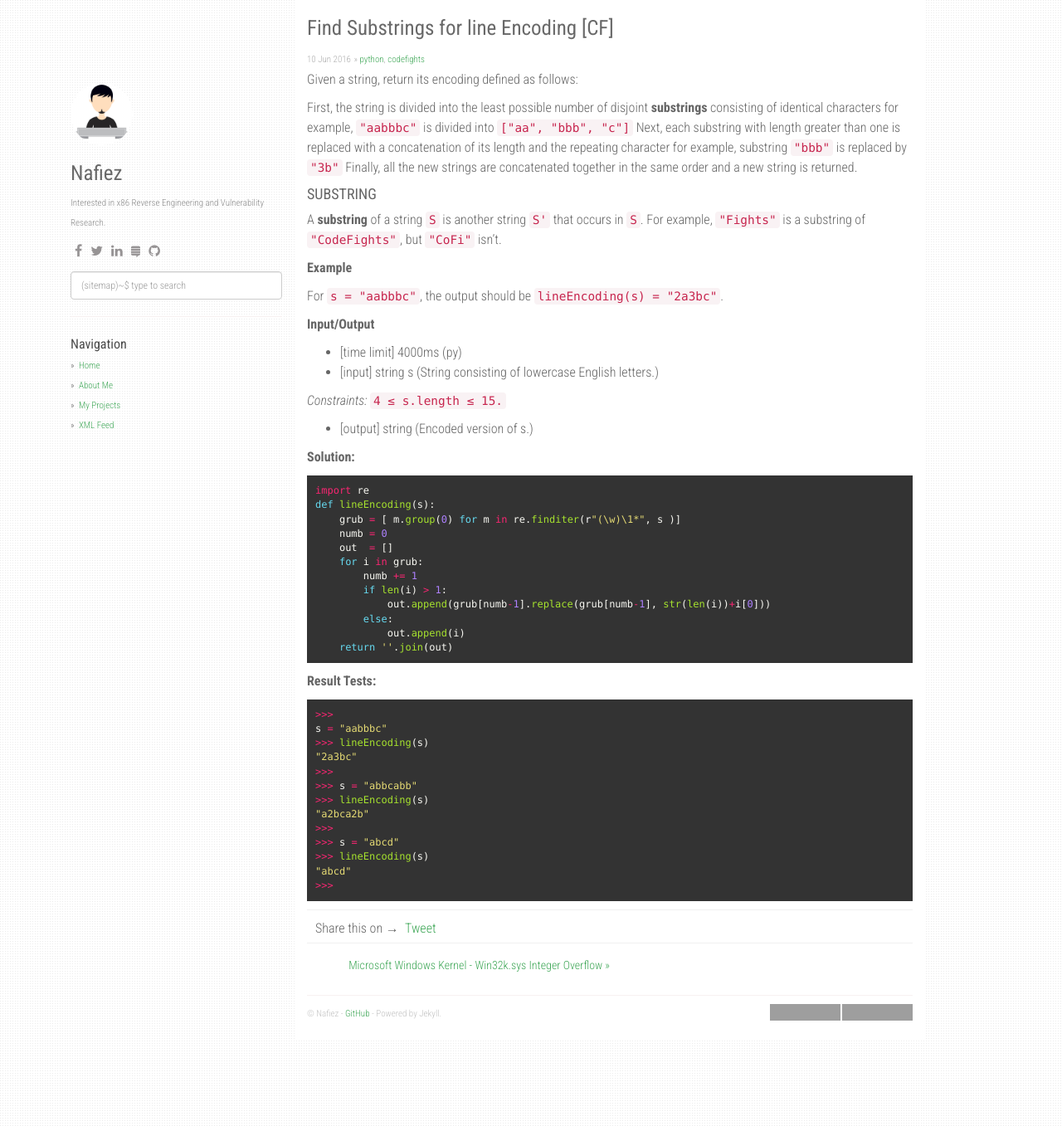
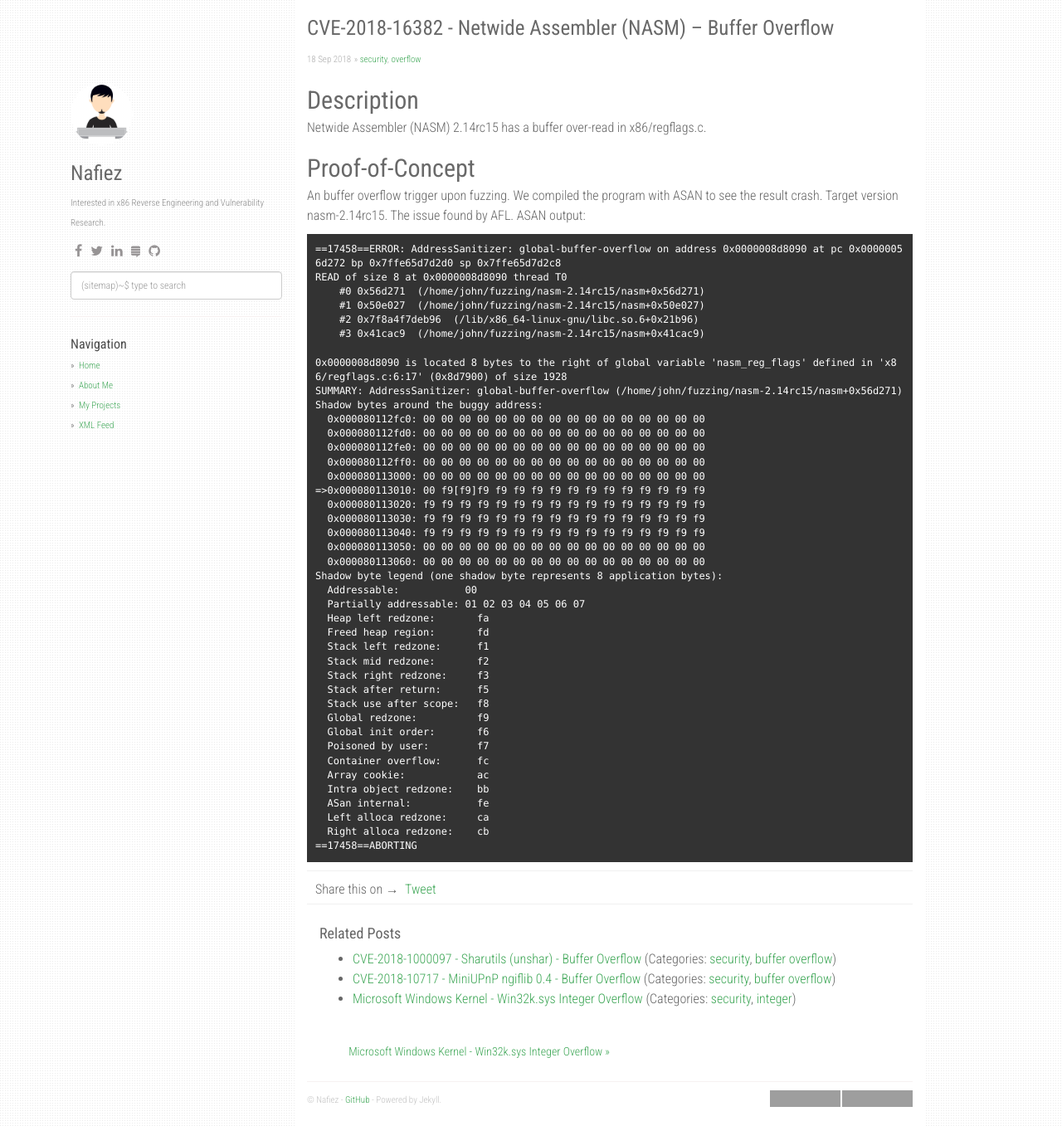
Before and after one commit to FazliMolaJan/nafiez.github.io, a Jekyll site: the page built from _posts/2016-06-11-find-substrings-for-line-encoding-cf.md, in a window 1280 px wide and 1357 px high. Shown: the whole window at 83% size. Built offline with Jekyll 4.4.1, drawn with Linux system fonts in a browser that asks for light colours; nearby versions of some CDN libraries; comment, search, counter and statistics services are not loaded; grey boxes are pictures that could not be loaded.

Commit message:
Update 2016-06-11-find-substrings-for-line-encoding-cf.md

````diff
--- a/_posts/2016-06-11-find-substrings-for-line-encoding-cf.md
+++ b/_posts/2016-06-11-find-substrings-for-line-encoding-cf.md
@@ -1,66 +1,58 @@
 ---
 layout: post
-title:  "Find Substrings for line Encoding [CF]"
-date:   2016-06-11 03:04:23 +0700
-categories: [python, codefights]
+title:  "CVE-2018-16382 - Netwide Assembler (NASM) – Buffer Overflow"
+date:   2018-09-19 03:04:23 +0700
+categories: [security, overflow]
 ---
 
-Given a string, return its encoding defined as follows:
+Description
+-----------
+Netwide Assembler (NASM) 2.14rc15 has a buffer over-read in x86/regflags.c.
 
-First, the string is divided into the least possible number of disjoint **substrings** consisting of identical characters
-for example, `"aabbbc"` is divided into `["aa", "bbb", "c"]`
-Next, each substring with length greater than one is replaced with a concatenation of its length and the repeating character
-for example, substring `"bbb"` is replaced by `"3b"`
-Finally, all the new strings are concatenated together in the same order and a new string is returned.
+Proof-of-Concept
+----------------
+An buffer overflow trigger upon fuzzing. We compiled the program with ASAN to see the result crash. Target version nasm-2.14rc15.
+The issue found by AFL. ASAN output:
+```
+==17458==ERROR: AddressSanitizer: global-buffer-overflow on address 0x0000008d8090 at pc 0x00000056d272 bp 0x7ffe65d7d2d0 sp 0x7ffe65d7d2c8
+READ of size 8 at 0x0000008d8090 thread T0
+    #0 0x56d271  (/home/john/fuzzing/nasm-2.14rc15/nasm+0x56d271)
+    #1 0x50e027  (/home/john/fuzzing/nasm-2.14rc15/nasm+0x50e027)
+    #2 0x7f8a4f7deb96  (/lib/x86_64-linux-gnu/libc.so.6+0x21b96)
+    #3 0x41cac9  (/home/john/fuzzing/nasm-2.14rc15/nasm+0x41cac9)
 
-#### SUBSTRING
-
-A **substring** of a string `S` is another string `S'` that occurs in `S`. For example, `"Fights"` is a substring of `"CodeFights"`, but `"CoFi"` isn't.
-
-**Example**
-
-For `s = "aabbbc"`, the output should be `lineEncoding(s) = "2a3bc"`.
-
-**Input/Output**
-
-* [time limit] 4000ms (py)
-* [input] string s (String consisting of lowercase English letters.)
-
-_Constraints:_ `4 ≤ s.length ≤ 15.`
-
-* [output] string (Encoded version of s.)
-
-**Solution:**
-
-```python
-import re
-def lineEncoding(s):
-    grub = [ m.group(0) for m in re.finditer(r"(\w)\1*", s )]
-    numb = 0
-    out  = []
-    for i in grub:
-        numb += 1
-        if len(i) > 1:
-            out.append(grub[numb-1].replace(grub[numb-1], str(len(i))+i[0]))
-        else:
-            out.append(i)
-    return ''.join(out)
+0x0000008d8090 is located 8 bytes to the right of global variable 'nasm_reg_flags' defined in 'x86/regflags.c:6:17' (0x8d7900) of size 1928
+SUMMARY: AddressSanitizer: global-buffer-overflow (/home/john/fuzzing/nasm-2.14rc15/nasm+0x56d271)
+Shadow bytes around the buggy address:
+  0x000080112fc0: 00 00 00 00 00 00 00 00 00 00 00 00 00 00 00 00
+  0x000080112fd0: 00 00 00 00 00 00 00 00 00 00 00 00 00 00 00 00
+  0x000080112fe0: 00 00 00 00 00 00 00 00 00 00 00 00 00 00 00 00
+  0x000080112ff0: 00 00 00 00 00 00 00 00 00 00 00 00 00 00 00 00
+  0x000080113000: 00 00 00 00 00 00 00 00 00 00 00 00 00 00 00 00
+=>0x000080113010: 00 f9[f9]f9 f9 f9 f9 f9 f9 f9 f9 f9 f9 f9 f9 f9
+  0x000080113020: f9 f9 f9 f9 f9 f9 f9 f9 f9 f9 f9 f9 f9 f9 f9 f9
+  0x000080113030: f9 f9 f9 f9 f9 f9 f9 f9 f9 f9 f9 f9 f9 f9 f9 f9
+  0x000080113040: f9 f9 f9 f9 f9 f9 f9 f9 f9 f9 f9 f9 f9 f9 f9 f9
+  0x000080113050: 00 00 00 00 00 00 00 00 00 00 00 00 00 00 00 00
+  0x000080113060: 00 00 00 00 00 00 00 00 00 00 00 00 00 00 00 00
+Shadow byte legend (one shadow byte represents 8 application bytes):
+  Addressable:           00
+  Partially addressable: 01 02 03 04 05 06 07
+  Heap left redzone:       fa
+  Freed heap region:       fd
+  Stack left redzone:      f1
+  Stack mid redzone:       f2
+  Stack right redzone:     f3
+  Stack after return:      f5
+  Stack use after scope:   f8
+  Global redzone:          f9
+  Global init order:       f6
+  Poisoned by user:        f7
+  Container overflow:      fc
+  Array cookie:            ac
+  Intra object redzone:    bb
+  ASan internal:           fe
+  Left alloca redzone:     ca
+  Right alloca redzone:    cb
+==17458==ABORTING
 ```
-
-**Result Tests:**
-
-```python
->>>
-s = "aabbbc"
->>> lineEncoding(s)
-"2a3bc"
->>>
->>> s = "abbcabb"
->>> lineEncoding(s)
-"a2bca2b"
->>>
->>> s = "abcd"
->>> lineEncoding(s)
-"abcd"
->>>
-```
````
